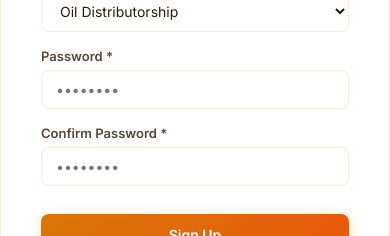
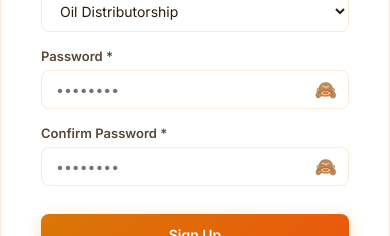
Before and after one commit to Bhargav-252006/Dealership-Managment, a React (Vite) app in the folder frontend/: page /signup in a window 390 px wide. Shown: the part 623-859 px from the top of the page. Built offline with nearby package versions, Linux system fonts and the light colour scheme; no server answers.

Commit message:
feat: add password toggle and fix mobile banner

```diff
--- a/frontend/src/App.jsx
+++ b/frontend/src/App.jsx
@@ -51,9 +51,10 @@ function AppRoutes() {
           position: 'fixed', top: 0, left: 0, right: 0, zIndex: 9999,
           background: '#ef4444', color: 'white', padding: '8px 16px',
           display: 'flex', justifyContent: 'center', alignItems: 'center', gap: 16,
-          fontWeight: 600, fontSize: 14, boxShadow: '0 4px 12px rgba(0,0,0,0.1)'
+          fontWeight: 600, fontSize: 14, boxShadow: '0 4px 12px rgba(0,0,0,0.1)',
+          flexWrap: 'wrap', textAlign: 'center'
         }}>
-          ⚠️ You are currently impersonating dealer: {user.user?.username}
+          <span style={{ wordBreak: 'break-word' }}>⚠️ You are currently impersonating dealer: {user.user?.username}</span>
           <button
             onClick={stopImpersonating}
             style={{
@@ -67,7 +68,7 @@ function AppRoutes() {
       )}
       <Sidebar isOpen={sidebarOpen} setIsOpen={setSidebarOpen} />
 
-      <div style={{ flex: 1, display: 'flex', flexDirection: 'column', marginTop: isImpersonating ? 36 : 0 }}>
+      <div style={{ flex: 1, display: 'flex', flexDirection: 'column', marginTop: isImpersonating ? 50 : 0 }}>
         {/* Mobile Header */}
         <header className="mobile-header">
           <div style={{ display: 'flex', alignItems: 'center', gap: 10 }}>
--- a/frontend/src/pages/Login.jsx
+++ b/frontend/src/pages/Login.jsx
@@ -7,6 +7,7 @@ export default function Login() {
   const { login } = useAuth();
   const [form, setForm] = useState({ username: '', password: '' });
   const [loading, setLoading] = useState(false);
+  const [showPassword, setShowPassword] = useState(false);
 
   const handleSubmit = async (e) => {
     e.preventDefault();
@@ -46,14 +47,36 @@ export default function Login() {
 
           <div className="form-group">
             <label htmlFor="password">Password</label>
+            <div style={{ position: 'relative', display: 'flex', alignItems: 'center' }}>
               <input
                 id="password"
-              type="password"
+                type={showPassword ? "text" : "password"}
                 placeholder="Enter your password"
                 value={form.password}
                 onChange={e => setForm({ ...form, password: e.target.value })}
                 required
+                style={{ width: '100%', paddingRight: '40px' }}
               />
+              <button
+                type="button"
+                onClick={() => setShowPassword(!showPassword)}
+                style={{
+                  position: 'absolute',
+                  right: '12px',
+                  background: 'none',
+                  border: 'none',
+                  cursor: 'pointer',
+                  color: 'var(--text-tertiary)',
+                  fontSize: '18px',
+                  display: 'flex',
+                  alignItems: 'center',
+                  justifyContent: 'center',
+                  padding: 0
+                }}
+              >
+                {showPassword ? '👁️' : '🙈'}
+              </button>
+            </div>
           </div>
 
           <button type="submit" className="btn btn-primary" style={{ width: '100%', justifyContent: 'center', marginTop: 12, padding: '12px' }} disabled={loading}>
--- a/frontend/src/pages/Signup.jsx
+++ b/frontend/src/pages/Signup.jsx
@@ -15,6 +15,8 @@ export default function Signup() {
     confirm_password: ''
   });
   const [loading, setLoading] = useState(false);
+  const [showPassword, setShowPassword] = useState(false);
+  const [showConfirmPassword, setShowConfirmPassword] = useState(false);
   const navigate = useNavigate();
 
   const handleChange = (e) => {
@@ -91,11 +93,47 @@ export default function Signup() {
           <div className="form-row">
             <div className="form-group" style={{ marginBottom: 0 }}>
               <label>Password *</label>
-              <input type="password" name="password" placeholder="••••••••" value={formData.password} onChange={handleChange} required minLength={6} />
+              <div style={{ position: 'relative', display: 'flex', alignItems: 'center' }}>
+                <input
+                  type={showPassword ? "text" : "password"}
+                  name="password"
+                  placeholder="••••••••"
+                  value={formData.password}
+                  onChange={handleChange}
+                  required
+                  minLength={6}
+                  style={{ width: '100%', paddingRight: '40px' }}
+                />
+                <button
+                  type="button"
+                  onClick={() => setShowPassword(!showPassword)}
+                  style={{ position: 'absolute', right: '12px', background: 'none', border: 'none', cursor: 'pointer', color: 'var(--text-tertiary)', fontSize: '18px', padding: 0 }}
+                >
+                  {showPassword ? '👁️' : '🙈'}
+                </button>
+              </div>
             </div>
             <div className="form-group" style={{ marginBottom: 0 }}>
               <label>Confirm Password *</label>
-              <input type="password" name="confirm_password" placeholder="••••••••" value={formData.confirm_password} onChange={handleChange} required minLength={6} />
+              <div style={{ position: 'relative', display: 'flex', alignItems: 'center' }}>
+                <input
+                  type={showConfirmPassword ? "text" : "password"}
+                  name="confirm_password"
+                  placeholder="••••••••"
+                  value={formData.confirm_password}
+                  onChange={handleChange}
+                  required
+                  minLength={6}
+                  style={{ width: '100%', paddingRight: '40px' }}
+                />
+                <button
+                  type="button"
+                  onClick={() => setShowConfirmPassword(!showConfirmPassword)}
+                  style={{ position: 'absolute', right: '12px', background: 'none', border: 'none', cursor: 'pointer', color: 'var(--text-tertiary)', fontSize: '18px', padding: 0 }}
+                >
+                  {showConfirmPassword ? '👁️' : '🙈'}
+                </button>
+              </div>
             </div>
           </div>
 
```
Lines whose indentation alone changed are shown as unchanged.
